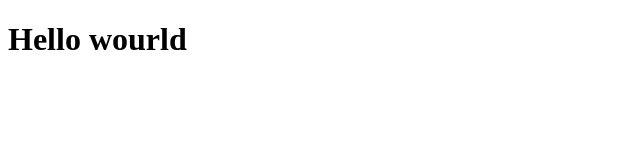
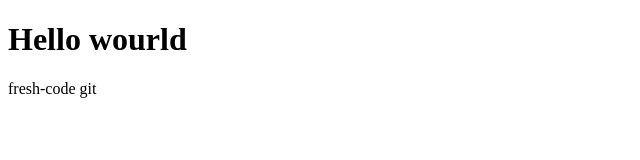
Before and after one commit to NazarZhuvaka/git, a plain HTML site: page index.html in a window 1280 px wide. Shown: the whole page, without its empty margins (0-640 px from the left). Drawn offline with Linux system fonts and the light colour scheme.

Commit message:
fix text

```diff
--- a/index.html
+++ b/index.html
@@ -7,5 +7,6 @@
 </head>
 <body>
     <h1>Hello wourld</h1>
+    <p>fresh-code git</p>
 </body>
 </html>
```
